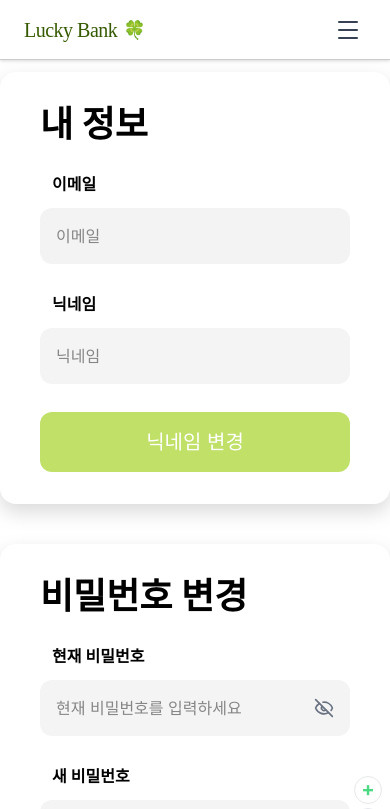
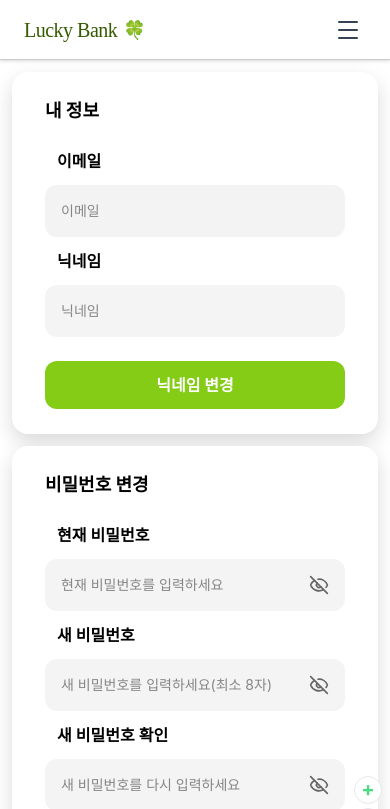
Before and after one commit to kb7-blackpink/Blackpink_AccountBook, a Vue app: page /settings in a window 390 px wide. Shown: the top 809 px of the page. Built offline with nearby package versions, Linux system fonts and the light colour scheme; no server answers; a web font is replaced by a local one.

Commit message:
[Fix] login, signup, settings page Style 수정 (#47)
* fix: 달력 css 수정

* fix: login, signup, settings page color 수정

* fix: login, signup, settings page layout 수정

* fix: login, signup, setting page 반응형 처리

```diff
--- a/db.json
+++ b/db.json
@@ -5,7 +5,7 @@
       "name": "박지민",
       "email": "jimin@example.com",
       "password": "1234",
-      "currentMode": "lucky",
+      "currentMode": "unlucky",
       "monthlyBudget": 500000,
       "currencyUnit": "버터떡"
     },
@@ -14,15 +14,6 @@
       "name": "황현진이지롱",
       "email": "test@naver.com",
       "password": "1234",
-      "currentMode": "lucky",
-      "monthlyBudget": 0,
-      "currencyUnit": "원"
-    },
-    {
-      "id": "vYjndR1z0rM",
-      "name": "cxfls",
-      "email": "leecxfls@gmail.com",
-      "password": "dlcofls0530",
       "currentMode": "lucky",
       "monthlyBudget": 0,
       "currencyUnit": "원"
@@ -201,6 +192,5 @@
       "mode": "unlucky",
       "text": "지난달이랑 비슷하네. 더 줄일 생각은 없어요?"
     }
-  ],
-  "$schema": "./node_modules/json-server/schema.json"
+  ]
 }
--- a/src/assets/styles/global.css
+++ b/src/assets/styles/global.css
@@ -29,6 +29,13 @@
   --color-btn-income: #628402;
   --color-btn-delete: #ff6b6b;
   --color-btn-cancel: #b8b8b8;
+
+  --color-text-secondary: #666666;
+
+  --color-input-bg: #f4f4f4;
+  --color-placeholder: #868686;
+  --color-input-disabled-bg: #f3f3f3;
+  --color-input-disabled-text: #a0a0a0;
 }
 
 /* =========================
@@ -44,6 +51,13 @@
   --color-btn-income: #2e1065;
   --color-btn-delete: #ff3f3f;
   --color-btn-cancel: #b8b8b8;
+
+  --color-text-secondary: #d3d3d3;
+
+  --color-input-bg: #5e5b9b;
+  --color-placeholder: #d3d3d3;
+  --color-input-disabled-bg: #4c4a8a;
+  --color-input-disabled-text: #b8b8d8;
 }
 
 /* =========================
@@ -61,7 +75,7 @@ body {
 }
 
 /* =========================
-   재사용용 유틸 클래스
+   재사용 유틸 클래스
 ========================= */
 .bg-app {
   background-color: var(--color-bg);
@@ -77,6 +91,14 @@ body {
 
 .text-app-soft {
   color: color-mix(in srgb, var(--color-text) 45%, transparent);
+}
+
+.text-primary {
+  color: var(--color-btn-primary);
+}
+
+.text-secondary {
+  color: var(--color-text-secondary);
 }
 
 .bg-header {
@@ -103,6 +125,22 @@ body {
   background-color: var(--color-btn-cancel);
 }
 
+.bg-input {
+  background-color: var(--color-input-bg);
+}
+
+.placeholder-app::placeholder {
+  color: var(--color-placeholder);
+}
+
+.bg-input-disabled {
+  background-color: var(--color-input-disabled-bg);
+}
+
+.text-input-disabled {
+  color: var(--color-input-disabled-text);
+}
+
 .text-on-dark {
   color: #ffffff;
 }
@@ -111,6 +149,10 @@ body {
   color: #000000;
 }
 
+.text-delete {
+  color: var(--color-btn-delete);
+}
+
 .border-app {
   border-color: var(--color-border);
 }
--- a/src/components/common/BaseButton.vue
+++ b/src/components/common/BaseButton.vue
@@ -2,19 +2,17 @@
   <button
     :type="type"
     :disabled="disabled"
-    class="w-full flex items-center justify-center rounded-xl bg-[#C0E068] py-4 text-xl text-white transition-colors duration-200"
-    :class="[
-      disabled
-        ? 'cursor-not-allowed opacity-50'
-        : 'cursor-pointer hover:bg-[#b3d45f]',
-    ]"
+    class="rounded-xl text-md lg:text-lg px-4 py-3 font-bold transition disabled:cursor-not-allowed disabled:opacity-50 hover:opacity-90 active:opacity-80 hover:cursor-pointer"
+    :class="buttonClass"
   >
     {{ text }}
   </button>
 </template>
 
 <script setup>
-defineProps({
+import { computed } from 'vue';
+
+const props = defineProps({
   text: {
     type: String,
     default: '',
@@ -27,6 +25,17 @@ defineProps({
     type: Boolean,
     default: false,
   },
+  variant: {
+    type: String,
+    default: 'primary', // primary | income | delete | cancel
+  },
+});
+
+const buttonClass = computed(() => {
+  if (props.variant === 'income') return 'bg-income text-on-dark';
+  if (props.variant === 'delete') return 'bg-delete text-on-dark';
+  if (props.variant === 'cancel') return 'bg-cancel text-on-light';
+  return 'bg-primary text-on-dark';
 });
 </script>
 
--- a/src/components/common/BaseCard.vue
+++ b/src/components/common/BaseCard.vue
@@ -1,6 +1,6 @@
 <template>
   <div
-    class="w-full max-w-2xl flex flex-col rounded-2xl bg-white shadow-[0_8px_20px_rgba(0,0,0,0.15)] px-10 py-8 gap-8"
+    class="w-full max-w-2xl flex flex-col rounded-2xl bg-app border border-white/50 text-app shadow-[0_8px_20px_rgba(0,0,0,0.15)] px-8 py-6 lg:px-10 lg:py-8 gap-8"
   >
     <slot />
   </div>
--- a/src/components/common/BaseInput.vue
+++ b/src/components/common/BaseInput.vue
@@ -3,7 +3,7 @@
     <label
       v-if="label"
       :for="id"
-      class="mb-3 ml-3 block text-md font-semibold text-black"
+      class="mb-3 ml-3 block text-md lg:text-lg font-semibold text-app"
     >
       {{ label }}
     </label>
@@ -16,11 +16,11 @@
         :value="modelValue"
         :disabled="disabled"
         :autocomplete="autocomplete"
-        class="w-full rounded-xl p-4 text-md outline-none transition-colors duration-200 placeholder:text-[#868686]"
+        class="w-full rounded-xl p-4 text-sm lg:text-md outline-none transition-colors duration-200 placeholder-app focus:ring-1"
         :class="[
           disabled
-            ? 'cursor-not-allowed bg-[#F3F3F3] text-[#A0A0A0]'
-            : 'bg-[#F4F4F4] text-black focus:border focus:border-black',
+            ? 'cursor-not-allowed bg-input-disabled text-input-disabled'
+            : 'bg-input text-app',
           isPassword ? 'pr-14' : '',
         ]"
         @input="handleInput"
@@ -29,7 +29,7 @@
       <button
         v-if="isPassword"
         type="button"
-        class="absolute top-1/2 right-4 -translate-y-1/2 text-gray-500 hover:text-black"
+        class="absolute top-1/2 right-4 -translate-y-1/2 text-secondary hover:cursor-pointer"
         :disabled="disabled"
         @click="togglePasswordVisibility"
       >
--- a/src/components/dashboard/CalendarSection.vue
+++ b/src/components/dashboard/CalendarSection.vue
@@ -1,43 +1,17 @@
 <template>
   <section
     :class="[
-      'w-full rounded-[20px] border bg-white p-3 shadow-sm transition-colors sm:rounded-3xl sm:p-5',
+      'w-full rounded-[20px] border bg-white/10 p-3 shadow-sm transition-colors sm:rounded-3xl sm:p-5',
       isUnlucky ? 'border-violet-200' : 'border-gray-200',
     ]"
   >
-    <div class="mb-4 flex items-center justify-between">
-      <div>
-        <h2 class="text-lg font-extrabold text-gray-900">달력</h2>
-        <p
-          :class="[
-            'mt-1 text-sm',
-            isUnlucky ? 'text-violet-400' : 'text-gray-500',
-          ]"
-        >
-          날짜별 수입 / 지출 합계
-        </p>
-      </div>
-
-      <button
-        type="button"
-        :class="[
-          'inline-flex items-center rounded-xl border bg-white px-3 py-2 text-sm font-semibold transition',
-          isUnlucky
-            ? 'border-violet-200 text-violet-700 hover:bg-violet-50'
-            : 'border-gray-200 text-gray-700 hover:bg-gray-50',
-        ]"
-      >
-        필터
-      </button>
-    </div>
-
     <div
       :class="[
         'calendar-shell overflow-hidden rounded-[20px] border bg-white',
         isUnlucky ? 'border-violet-100' : 'border-gray-100',
       ]"
     >
-      <div class="flex items-center justify-end px-3 py-3 sm:px-4">
+      <div class="flex items-center justify-center px-3 py-3 sm:px-4">
         <button
           type="button"
           @click="goPrevMonth"
@@ -47,7 +21,7 @@
         </button>
 
         <div class="text-center">
-          <h3 class="text-base font-extrabold text-gray-900 sm:text-lg">
+          <h3 class="text-lg font-extrabold text-gray-900 sm:text-2xl">
             {{ calendarTitle }}
           </h3>
         </div>
--- a/src/components/layout/AppHeader.vue
+++ b/src/components/layout/AppHeader.vue
@@ -316,7 +316,7 @@ async function handleModeChange(newMode) {
 function goToProfile() {
   isOpen.value = false;
   isMobileOpen.value = false;
-  // router.push('/profile')
+  router.push('/settings');
 }
 
 function handleLogout() {
--- a/src/pages/LoginPage.vue
+++ b/src/pages/LoginPage.vue
@@ -1,6 +1,8 @@
 <template>
-  <div class="flex w-full flex-col items-center justify-center gap-10">
-    <h1 class="text-4xl font-bold">로그인</h1>
+  <div
+    class="flex min-h-[calc(100dvh-60px-24px)] w-full flex-col items-center justify-center gap-3 lg:gap-6 px-3 lg:py-3.5 lg:px-6"
+  >
+    <h1 class="text-2xl font-bold lg:text-3xl">로그인</h1>
 
     <BaseCard>
       <form class="flex flex-col gap-7" @submit.prevent="handleLogin">
@@ -26,7 +28,7 @@
           />
         </div>
 
-        <p v-if="errorMessage" class="text-sm text-red-500">
+        <p v-if="errorMessage" class="text-sm text-delete">
           {{ errorMessage }}
         </p>
 
@@ -36,11 +38,11 @@
           :disabled="!email || !password || isLoading"
         />
 
-        <p class="text-center text-md text-gray-500">
+        <p class="text-center text-sm lg:text-base text-secondary">
           계정이 필요하신가요?
           <RouterLink
             to="/signup"
-            class="ml-1 text-md text-[#C0E068] underline hover:text-[#b3d45f]"
+            class="ml-1 text-sm lg:text-base text-primary underline hover:opacity-90 active:opacity-80"
           >
             가입하기
           </RouterLink>
--- a/src/pages/SettingsPage.vue
+++ b/src/pages/SettingsPage.vue
@@ -1,10 +1,12 @@
 <template>
-  <div class="flex w-full flex-col items-center justify-center gap-10">
+  <div
+    class="flex w-full flex-col items-center justify-center gap-3 lg:gap-6 px-3 lg:py-3.5 lg:px-6"
+  >
     <BaseCard>
-      <div class="flex flex-col gap-7">
-        <h1 class="text-4xl font-bold">내 정보</h1>
+      <div class="flex flex-col gap-6">
+        <h1 class="text-lg font-bold lg:text-3xl">내 정보</h1>
 
-        <div class="flex flex-col gap-7">
+        <div class="flex flex-col gap-3 lg:gap-6">
           <BaseInput
             id="email"
             v-model="email"
@@ -31,10 +33,10 @@
     </BaseCard>
 
     <BaseCard>
-      <form class="flex flex-col gap-7" @submit.prevent="handleUpdatePassword">
-        <h2 class="text-4xl font-bold">비밀번호 변경</h2>
+      <form class="flex flex-col gap-6" @submit.prevent="handleUpdatePassword">
+        <h2 class="text-lg font-bold lg:text-3xl">비밀번호 변경</h2>
 
-        <div class="flex flex-col gap-7">
+        <div class="flex flex-col gap-3 lg:gap-6">
           <BaseInput
             id="current-password"
             v-model="currentPassword"
@@ -63,7 +65,7 @@
               autocomplete="new-password"
             />
 
-            <p v-if="passwordError" class="mt-1 ml-3 text-sm text-[#FF6B6B]">
+            <p v-if="passwordError" class="mt-1 ml-3 text-sm text-delete">
               {{ passwordError }}
             </p>
           </div>
--- a/src/pages/SignupPage.vue
+++ b/src/pages/SignupPage.vue
@@ -1,6 +1,8 @@
 <template>
-  <div class="flex w-full flex-col items-center justify-center gap-10">
-    <h1 class="text-4xl font-bold">회원가입</h1>
+  <div
+    class="flex min-h-[calc(100dvh-60px-24px)] w-full flex-col items-center justify-center gap-3 lg:gap-6 px-3 lg:py-3.5 lg:px-6"
+  >
+    <h1 class="text-2xl font-bold lg:text-3xl">회원가입</h1>
 
     <BaseCard>
       <form class="flex flex-col gap-7" @submit.prevent="handleSignup">
@@ -36,7 +38,7 @@
           />
         </div>
 
-        <p v-if="errorMessage" class="text-sm text-red-500">
+        <p v-if="errorMessage" class="text-sm text-delete">
           {{ errorMessage }}
         </p>
 
@@ -46,11 +48,11 @@
           :disabled="!name || !email || !password || isLoading"
         />
 
-        <p class="text-center text-md text-gray-500">
+        <p class="text-center text-sm lg:text-base text-secondary">
           이미 계정이 있나요?
           <RouterLink
             to="/login"
-            class="ml-1 text-md text-[#C0E068] underline hover:text-[#b3d45f]"
+            class="ml-1 text-sm lg:text-base text-primary underline hover:opacity-90 active:opacity-80"
           >
             로그인하기
           </RouterLink>
```
Also changed, not shown: 1 other file (tests, documents, lock files or other folders).
